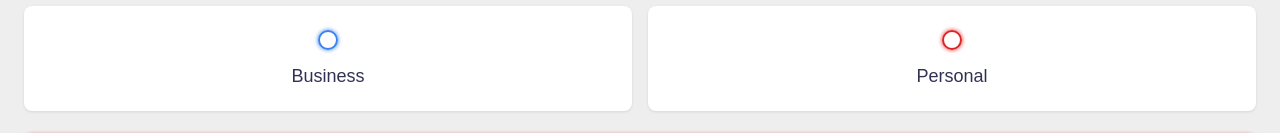
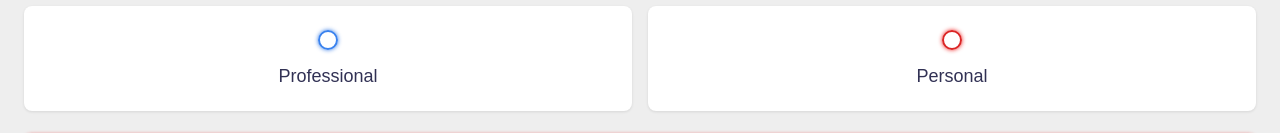
Before and after one commit to rohsingh26/todo-app, a Vue app: page / in a window 1280 px wide. Shown: the part 237-370 px from the top of the page. Built offline with nearby package versions, Linux system fonts and the light colour scheme.

Commit message:
Changed the name of category

```diff
--- a/src/App.vue
+++ b/src/App.vue
@@ -75,7 +75,7 @@ onMounted(() => {
             value="business"
             v-model="input_category" />
             <span class="bubble business"></span>
-            <div>Business</div>
+            <div>Professional</div>
           </label>
 
           <label>
```
